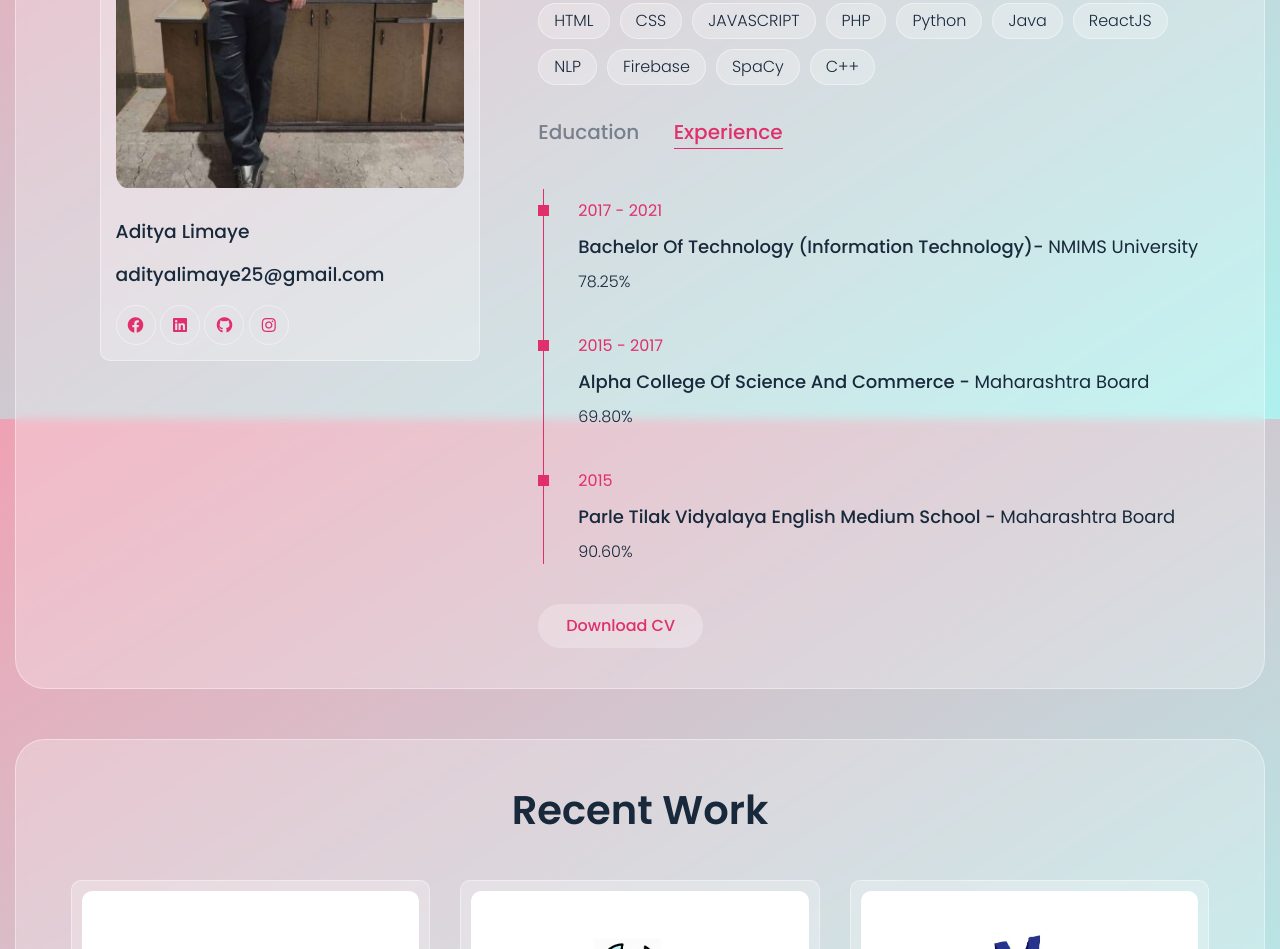
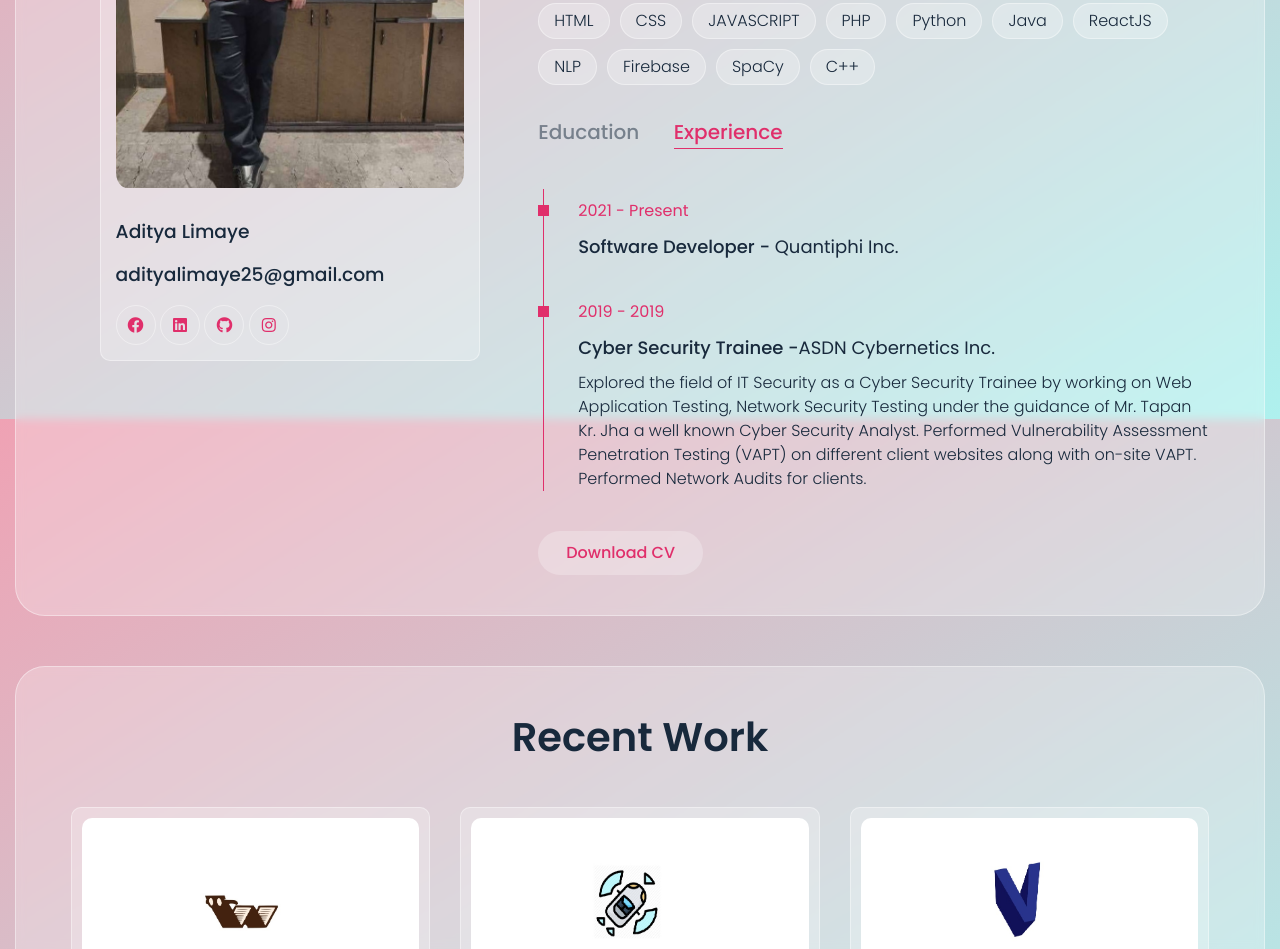
Before and after one commit to limayeaditya/portfolio-website, a plain HTML site: page index.html in a window 1280 px wide. Shown: the part 1181-2130 px from the top of the page. Drawn offline with Linux system fonts and the light colour scheme.

Commit message:
Update index.html

```diff
--- a/index.html
+++ b/index.html
@@ -99,7 +99,7 @@
           <button type="button" class="tab-item active" data-target="#experience">experience</button>
         </div>
         <!--Education starts-->
-        <div class="tab-content active" id="education">
+        <div class="tab-content" id="education">
           <div class="timeline">
             <div class="timeline-item">
               <span class="date">2017 - 2021</span>
@@ -120,7 +120,7 @@
         </div>
         <!--Education ends-->
         <!--Experience starts-->
-        <div class="tab-content" id="experience">
+        <div class="tab-content active" id="experience">
           <div class="timeline">
             <div class="timeline-item">
               <span class="date">2021 - Present</span>
```
